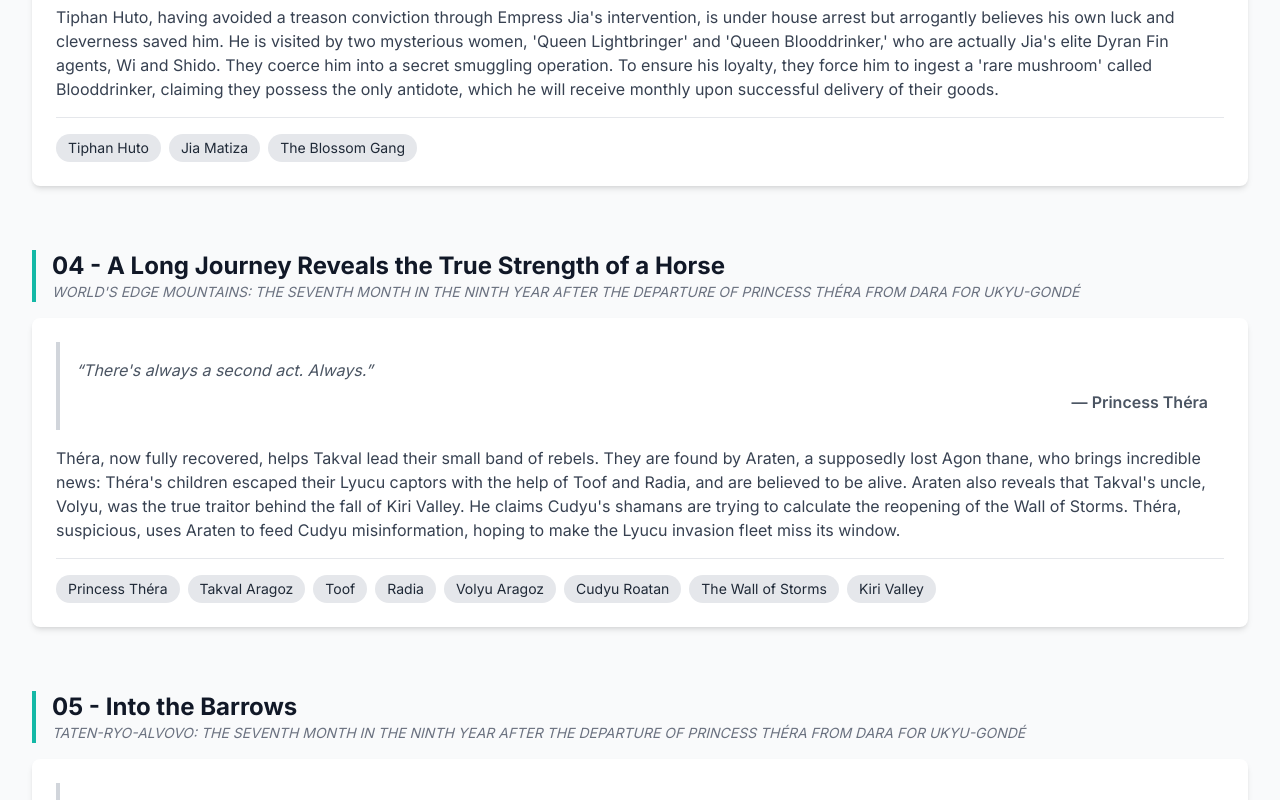
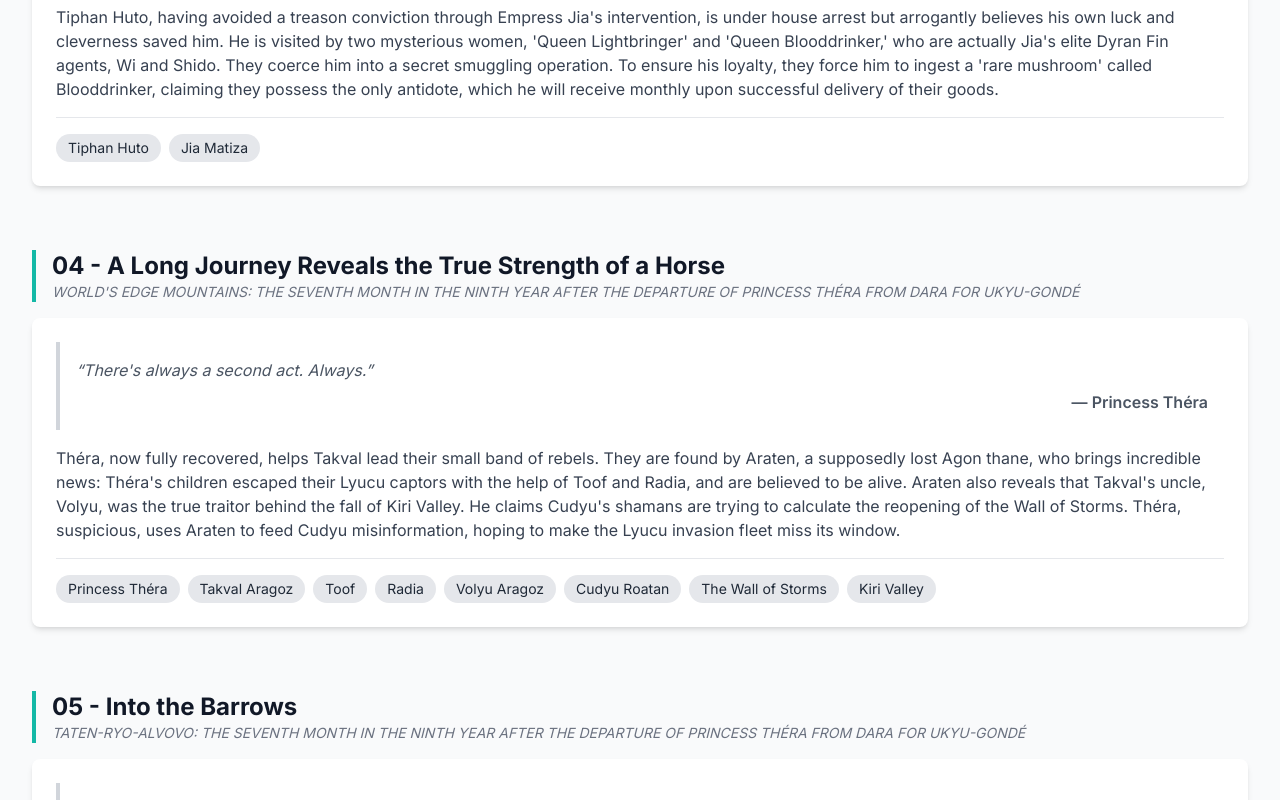
Before and after one commit to arman-101/dandelion-wiki, a Next.js app: page /books/speaking-bones in a window 1280 px wide. Shown: the part 2780-3580 px from the top of the page. Built offline with nearby package versions, Linux system fonts and the light colour scheme.

Commit message:
speaking bones updated

```diff
--- a/app/books/speaking-bones/page.tsx
+++ b/app/books/speaking-bones/page.tsx
@@ -32,7 +32,7 @@ const chapters = [
         quote: "It's better to be lucky than right.",
         speaker: "Tiphan Huto",
         summary: "Tiphan Huto, having avoided a treason conviction through Empress Jia's intervention, is under house arrest but arrogantly believes his own luck and cleverness saved him.  He is visited by two mysterious women, 'Queen Lightbringer' and 'Queen Blooddrinker,' who are actually Jia's elite Dyran Fin agents, Wi and Shido.  They coerce him into a secret smuggling operation. To ensure his loyalty, they force him to ingest a 'rare mushroom' called Blooddrinker, claiming they possess the only antidote, which he will receive monthly upon successful delivery of their goods. ",
-        links: [{ name: "Tiphan Huto", path: "/characters/tiphan-huto" }, { name: "Jia Matiza", path: "/characters/jia-matiza" }, { name: "The Blossom Gang", path: "/concepts/the-blossom-gang" }]
+        links: [{ name: "Tiphan Huto", path: "/characters/tiphan-huto" }, { name: "Jia Matiza", path: "/characters/jia-matiza" }]
     },
     {
         num: 4,
@@ -112,8 +112,8 @@ const chapters = [
         date: "IN THE WATERS NORTH OF RUI AND DASU, NEAR THE WALL OF STORMS: THE FIFTH MONTH OF THE ELEVENTH YEAR OF THE REIGN OF SEASON OF STORMS AND THE REIGN OF AUDACIOUS FREEDOM",
         quote: "We earn the fear of our foes and the trust of our divine kin!",
         speaker: "Cutanrovo Aga",
-        summary: "Aboard the city-ship *Toryoana's Gift*, Cutanrovo Aga leads a fanatical ceremony to welcome the anticipated Lyucu reinforcement fleet from Ukyu-Gondé.  She conducts a brutal ritual sacrifice of Dara prisoners to energize her warriors.  The ceremony reflects the extreme, hard-liner ideology she has fostered in Ukyu-taasa, including reviving ancient, bloody customs and a dependence on a potent, pirate-sourced tolyusa.  As the Wall of Storms opens, the Lyucu wait with fervent expectation for their reinforcements to arrive and aid in the final conquest of Dara. ",
-        links: [{ name: "Cutanrovo Aga", path: "/characters/cutanrovo-aga" }, { name: "The Wall of Storms", path: "/concepts/wall-of-storms" }, { name: "Lyucu Culture", path: "/concepts/lyucu-culture" }, { name: "Airships", path: "/concepts/airships" }]
+        summary: "Aboard the city-ship *Toryoana's Gift*, Cutanrovo Aga leads a fanatical ceremony to welcome the anticipated Lyucu reinforcement fleet from Ukyu-Gondé. She conducts a ceremonial ritual invoking Lyucu traditions and tolyusa use to energize her warriors, reflecting her hard-line ideology. As the Wall of Storms opens, the Lyucu wait with fervent expectation for their reinforcements to arrive and aid in the final conquest of Dara.",
+        links: [{ name: "Cutanrovo Aga", path: "/characters/cutanrovo-aga" }, { name: "The Wall of Storms", path: "/concepts/wall-of-storms" }, { name: "Lyucu", path: "/concepts/lyucu" }, { name: "Airships", path: "/concepts/airships" }]
     },
     {
         num: 13,
@@ -157,8 +157,8 @@ const chapters = [
         date: "ONE YEAR LATER, IN THE WATERS NORTH OF RUI AND DASU, NEAR THE WALL OF STORMS.",
         quote: "The spirit of the Lyucu is indomitable!",
         speaker: "Cutanrovo Aga",
-        summary: "One year after Théra's victory in Ukyu-Gondé, the Wall of Storms reopens, but no reinforcement fleet arrives for the Lyucu in Dara, confirming their isolation.  The news shatters the morale of the crew aboard *Toryoana's Gift*. Cutanrovo Aga, however, delivers a fiery speech, reframing the disaster as a divine test.  She argues that the Lyucu do not need aid from the gods or their homeland, but must rely on their own indomitable spirit. She works her crew into a frenzy, culminating in a ritualistic cannibalistic slaughter of Dara slaves, and solidifies her hard-line ideology as the path forward for the now-isolated Ukyu-taasa. ",
-        links: [{ name: "Cutanrovo Aga", path: "/characters/cutanrovo-aga" }, { name: "Than Carucono", path: "/characters/than-carucono" }, { name: "The Wall of Storms", path: "/concepts/wall-of-storms" }]
+        summary: "One year after Théra's victory in Ukyu-Gondé, the Wall of Storms reopens, but no reinforcement fleet arrives for the Lyucu in Dara, confirming their isolation. The news shatters the morale of the crew aboard *Toryoana's Gift*. Cutanrovo Aga delivers a fiery speech, reframing the disaster as a divine test. She argues that the Lyucu must rely on their own indomitable spirit, rallying her warriors with a hard-line ideology of independence and strength.",
+        links: [{ name: "Cutanrovo Aga", path: "/characters/cutanrovo-aga" }, { name: "The Wall of Storms", path: "/concepts/wall-of-storms" }, { name: "Lyucu", path: "/concepts/lyucu" }]
     },
     {
         num: 18,
@@ -244,11 +244,11 @@ const chapters = [
     {
         num: 27,
         title: "What Price Victory?",
-        date: "KRIPHI: A LONG TIME AGO.",
+        date: "KRIPHI: THE SEVENTH MONTH OF THE ELEVENTH YEAR OF THE REIGN OF SEASON OF STORMS AND THE REIGN OF AUDACIOUS FREEDOM.",
         quote: "An empire built on fear is a house built on sand. The tide always comes in.",
-        speaker: "A Lyucu Thane",
-        summary: "This chapter provides a historical account of the Xana kings, particularly Mo-Xana, who were driven by a sense of inferiority and a desire for 'more,' leading to the conquest of Dara.  The narrative then shifts to Kriphi in the present, where the Lyucu are in a state of chaos and decline. The chapter concludes with the surrender of Goztan's fleet having devastating consequences, as the enslaved natives on the remaining city-ships, fearing reprisals on their families, commit mass suicide by burning the ships, chanting Lyucu war cries as they perish.  Phyro is left weeping at the horrific price of his victory. ",
-        links: [{ name: "Prince Phyro", path: "/characters/prince-phyro" }, { name: "Goztan Ryoto", path: "/characters/goztan-ryoto" }, { name: "Kriphi", path: "/places/kriphi" }]
+        speaker: "Narrator",
+        summary: "In the aftermath of the Battle of Crescent Island, Phyro grapples with the devastating consequences of victory. The enslaved natives on the Lyucu city-ships, fearing reprisals on their families, commit mass suicide by burning the ships, chanting Lyucu war cries as they perish. Phyro is left weeping at the horrific price of his victory, questioning the moral cost of war.",
+        links: [{ name: "Prince Phyro", path: "/characters/prince-phyro" }, { name: "Goztan Ryoto", path: "/characters/goztan-ryoto" }, { name: "Kriphi", path: "/places/kriphi" }, { name: "Crescent Island", path: "/places/crescent-island" }]
     },
     {
         num: 28,
@@ -274,8 +274,8 @@ const chapters = [
         date: "DEEP IN THE RING-WOODS OF RIMA: AT THE SAME TIME",
         quote: "To believe in Rufizo Mender was to dedicate oneself to the alleviation of suffering, not to its aggravation, not even in the name of justice.",
         speaker: "Abbot Shattered Axe",
-        summary: "A flashback details how Savo Ryoto (Kinri), wandering Dara as a fugitive, is rescued from freezing to death by Abbot Shattered Axe, a former Lyucu thane who leads a pacifist Dara sect.  The abbot tells Savo the story of their fused god, Rufizo Mender/Toryoana Pacific, and the sect's philosophy of healing the world and renouncing vengeance.  Savo finds a sense of peace and belonging among the monks, who are dedicated to healing the body, the land, and even damaged books. ",
-        links: [{ name: "Kinri", path: "/characters/kinri" }, { name: "Rima", path: "/places/rima" }]
+        summary: "A flashback details how Savo Ryoto (Kinri), wandering Dara as a fugitive, is rescued from exhaustion and pursuit by Abbot Shattered Axe, a former Lyucu thane who leads a pacifist Dara sect. The abbot shares the philosophy of their fused god, Rufizo Mender/Toryoana Pacific, a concept of healing and unity rather than vengeance. Savo finds peace and belonging among the monks, who are dedicated to healing the body, the land, and even damaged books.",
+        links: [{ name: "Kinri", path: "/characters/kinri" }, { name: "Rima", path: "/places/rima" }, { name: "Rufizo Mender", path: "/gods/rufizo" }]
     },
     {
         num: 31,
@@ -355,8 +355,8 @@ const chapters = [
         date: "KRIPHI: THE ELEVENTH MONTH OF THE ELEVENTH YEAR OF THE REIGN OF SEASON OF STORMS AND THE REIGN OF AUDACIOUS FREEDOM.",
         quote: "Wolves must never become dogs.",
         speaker: "Cutanrovo Aga",
-        summary: "In Ukyu-taasa, the withdrawal from the enhanced tolyusa devastates the Lyucu. Warriors and thanes are afflicted with a debilitating madness, marked by lethargy and violent outbursts.  With the military crippled and food running out due to her failed policies, Cutanrovo's rule becomes even more brutal, culminating in forced cannibalism among native labor gangs.  Tanvanaki finally confronts Cutanrovo, but realizes Ukyu-taasa is on the brink of total collapse. Cutanrovo, however, plots a coup, tricking Tanvanaki and Timu into an ambush where she murders the pékyu.  Before she can kill Timu, she is betrayed and killed by her co-conspirator, Noda Mi. ",
-        links: [{ name: "Tanvanaki", path: "/characters/tanvanaki" }, { name: "Cutanrovo Aga", path: "/characters/cutanrovo-aga" }, { name: "Goztan Ryoto", path: "/characters/goztan-ryoto" }, { name: "Prince Timu", path: "/characters/prince-timu" }, { name: "Noda Mi", path: "/characters/noda-mi" }, { name: "Kriphi", path: "/places/kriphi" }]
+        summary: "In Ukyu-taasa, tolyusa withdrawal devastates the Lyucu, causing lethargy and violent outbursts. With the military crippled and food scarce due to her failed policies, Cutanrovo Aga's rule grows brutal. She orchestrates a coup, manipulating events to isolate Tanvanaki and killing her in a confrontation after Tanvanaki challenges her authority. Timu is present but not directly targeted. Cutanrovo is then betrayed and killed by Noda Mi, influenced by Jia's schemes to destabilize the Lyucu.",
+        links: [{ name: "Tanvanaki", path: "/characters/tanvanaki" }, { name: "Cutanrovo Aga", path: "/characters/cutanrovo-aga" }, { name: "Prince Timu", path: "/characters/prince-timu" }, { name: "Noda Mi", path: "/characters/noda-mi" }, { name: "Jia Matiza", path: "/characters/jia-matiza" }, { name: "Kriphi", path: "/places/kriphi" }]
     },
     {
         num: 40,
@@ -400,8 +400,8 @@ const chapters = [
         date: "PAN: THE ELEVENTH MONTH OF THE ELEVENTH YEAR OF THE REIGN OF SEASON OF STORMS AND THE REIGN OF AUDACIOUS FREEDOM.",
         quote: "You have to give me time and space to recover my wits.… After all, I’ve just gone through a whole cycle of life and death, of being mortal.",
         speaker: "Lutho",
-        summary: "Admiral Temururi, leading the air force against Phyro's decoy fleet, realizes she is facing unarmed ornithopter swarms, not real airships.  Back at the palace, Phyro, disguised as Cogo Yelu, is led by the Dyran Fins to Jia's secret underground bunker.  He confronts her, and she confesses to murdering his mother, Risana.  Just as he is about to exact his revenge, the Dyran Fins, alerted by a secret signal, burst in. In the ensuing struggle, Arona Taré is killed. Phyro, cornered and determined to avenge his mother, detonates a hidden bomb, killing himself, the remaining Dyran Fins, and grievously wounding Empress Jia. ",
-        links: [{ name: "Prince Phyro", path: "/characters/prince-phyro" }, { name: "Jia Matiza", path: "/characters/jia-matiza" }, { name: "Cogo Yelu", path: "/characters/cogo-yelu" }, { name: "The Blossom Gang", path: "/concepts/the-blossom-gang" }, { name: "Pan", path: "/places/pan" }]
+        summary: "Admiral Temururi, leading the air force against Phyro's decoy fleet, realizes she faces unarmed ornithopter swarms. At the palace, Phyro, disguised as Cogo Yelu, is led by the Dyran Fins to Jia’s secret underground bunker. He confronts her, and she confesses to murdering his mother, Risana. As the Dyran Fins burst in, Arona Taré is killed. Phyro detonates a silkmotic device, killing himself and incapacitating Jia, whose condition remains uncertain. The Dyran Fins survive, but Jia later eliminates them to allow for an illusion of a coup by Cogo.",
+        links: [{ name: "Prince Phyro", path: "/characters/prince-phyro" }, { name: "Jia Matiza", path: "/characters/jia-matiza" }, { name: "Cogo Yelu", path: "/characters/cogo-yelu" }, { name: "The Blossom Gang", path: "/concepts/the-blossom-gang" }, { name: "Pan", path: "/places/pan" }, { name: "Silkmotic Force", path: "/concepts/silkmotic-force" }]
     },
     {
         num: 45,
@@ -418,8 +418,8 @@ const chapters = [
         date: "DEEP IN THE WISOTI MOUNTAINS: THE ELEVENTH MONTH OF THE ELEVENTH YEAR OF THE REIGN OF SEASON OF STORMS AND THE REIGN OF AUDACIOUS FREEDOM.",
         quote: "My father spoke often of you. He always regretted not being able to carry out the proper duties of a son.",
         speaker: "Princess Dyana",
-        summary: "In the aftermath of Phyro's death and Jia's incapacitation, the Inner Council struggles with how to proceed.  In this power vacuum, Zen-Kara, pregnant with Phyro's heir, leads the remaining garinafins to Pan to assert her authority and prevent civil war.  She confronts Cogo Yelu, and they agree to a truce. She surrenders the garinafin force to the Dandelion Throne, ensuring stability but also ending Phyro's direct line of rebellion. ",
-        links: [{ name: "Prince Phyro", path: "/characters/prince-phyro" }, { name: "Cogo Yelu", path: "/characters/cogo-yelu" }, { name: "Garinafin", path: "/concepts/garinafin" }]
+        summary: "In the aftermath of Phyro's death and Jia's incapacitation, Zen-Kara leads the remaining garinafin forces to Pan to assert her authority and prevent civil war. She negotiates with Cogo Yelu, surrendering the garinafin force to the Dandelion Throne to ensure stability, honoring Phyro's legacy through her strategic leadership.",
+        links: [{ name: "Prince Phyro", path: "/characters/prince-phyro" }, { name: "Cogo Yelu", path: "/characters/cogo-yelu" }, { name: "Zen-Kara", path: "/characters/zen-kara" }, { name: "Garinafin", path: "/concepts/garinafin" }]
     },
     {
         num: 47,
```
